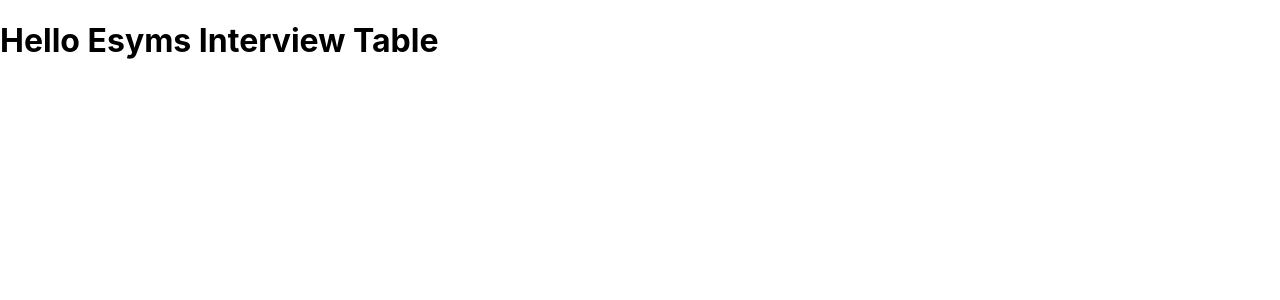
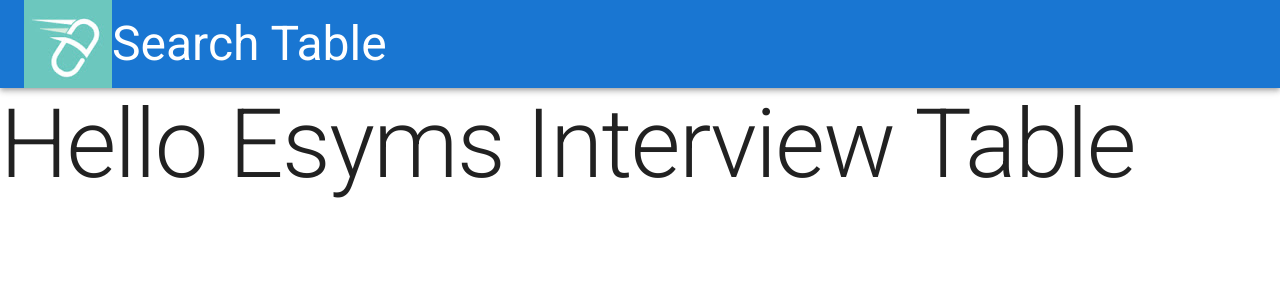
Before and after one commit to harrylew25/esyms-interview, a React (Create React App) app: page / in a window 1280 px wide. Shown: the top 300 px of the page. Built offline with nearby package versions, Linux system fonts and the light colour scheme.

Commit message:
Adding a mui app bar with the company's logo to the application

```diff
--- a/public/index.html
+++ b/public/index.html
@@ -1,5 +1,5 @@
 <!DOCTYPE html>
-<html lang="en">
+<html lang="en-US">
   <head>
     <meta charset="utf-8" />
     <link rel="icon" href="%PUBLIC_URL%/favicon.ico" />
--- a/src/App.js
+++ b/src/App.js
@@ -1,7 +1,14 @@
+import React from 'react';
+
+import { CssBaseline, Typography } from '@mui/material';
+import TopBar from './components/TopBar';
+
 const App = () => {
   return (
     <>
-      <h1>Hello Esyms Interview Table</h1>
+      <CssBaseline />
+      <TopBar />
+      <Typography variant="h1">Hello Esyms Interview Table</Typography>
     </>
   );
 };
--- /dev/null
+++ b/src/components/TopBar.js
@@ -0,0 +1,16 @@
+import React from 'react';
+import { AppBar, Toolbar, Typography } from '@mui/material';
+import logo from '../assets/profilePic.jpg';
+
+const TopBar = () => {
+  return (
+    <AppBar position="relative">
+      <Toolbar>
+        <img src={logo} alt="Logo" />
+        <Typography variant="h3"> Search Table</Typography>
+      </Toolbar>
+    </AppBar>
+  );
+};
+
+export default TopBar;
```
Also changed, not shown: src/assets/esyms-logo-155x41.png (added), src/assets/profilePic.jpg (added).
